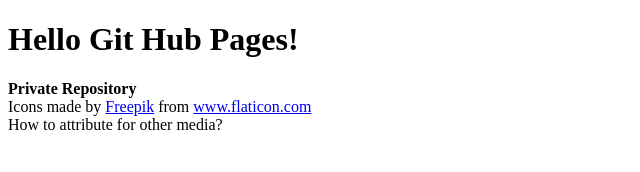
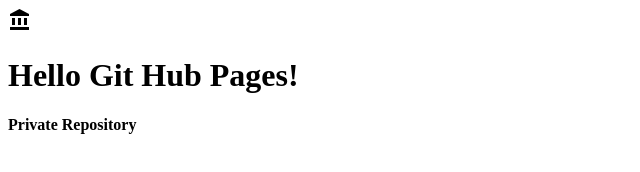
Before and after one commit to jorge-pereira-dev/jorge-pereira-dev.github.io, a plain HTML site: page index.html in a window 1280 px wide. Shown: the whole page, without its empty margins (0-640 px from the left). Drawn offline with Linux system fonts and the light colour scheme.

Commit message:
Use Materials Icons

```diff
--- a/index.html
+++ b/index.html
@@ -1,6 +1,7 @@
 <!DOCTYPE html>
 <head>
-    <link rel="icon" href="http://example.com/favicon.png">
+    <link href="https://fonts.googleapis.com/icon?family=Material+Icons" rel="stylesheet">
+    <i class="material-icons">account_balance</i>
 
 </head>
 
@@ -9,11 +10,6 @@
             Hello Git Hub Pages!
         </h1>
         <b>Private Repository</b>
-        <div>Icons made by <a href="https://www.flaticon.com/authors/freepik" title="Freepik">Freepik</a> from <a href="https://www.flaticon.com/" title="Flaticon">www.flaticon.com</a></div>
-How to attribute for other media?
-
-
-
     </body>
 
 </html>
```
